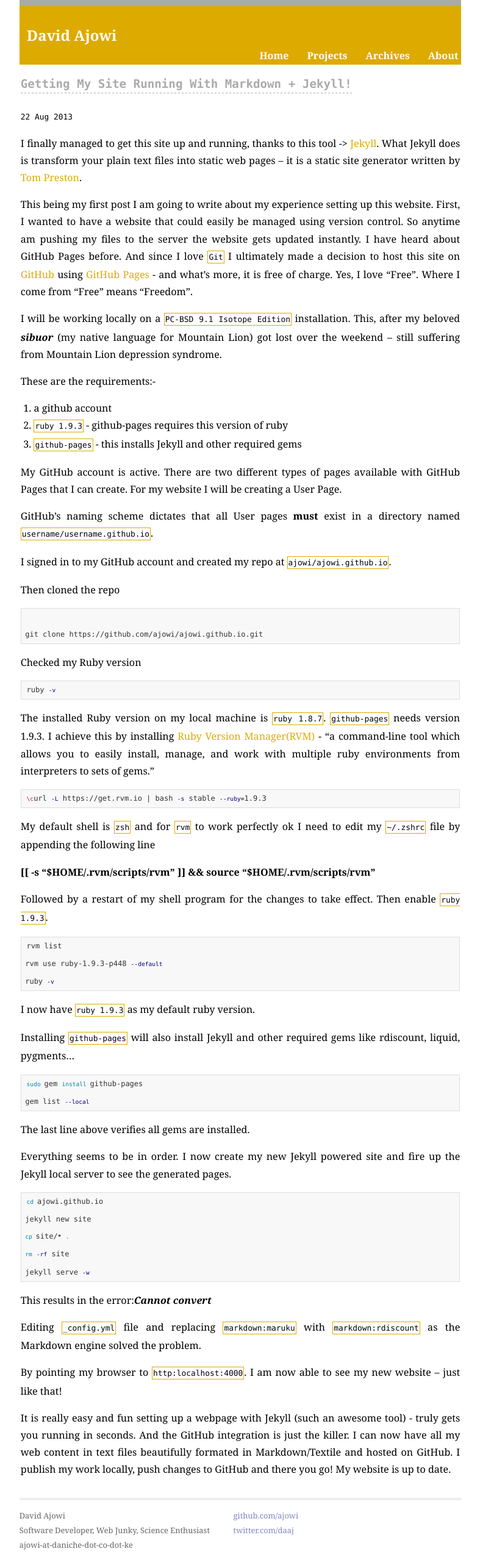
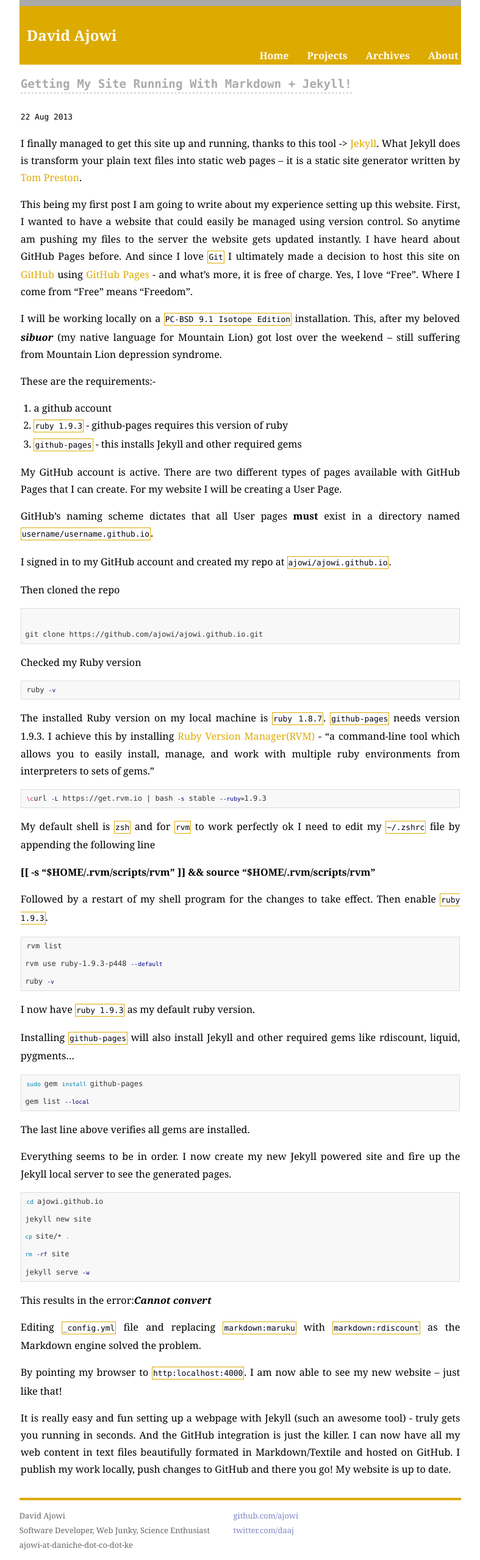
Before and after one commit to ajowi/ajowi.github.io, a Jekyll site: the page built from index.html, in a window 1280 px wide. Shown: the whole page at 61% size, without its empty margins (246-1033 px from the left). Built offline with Jekyll 4.4.1, drawn with Linux system fonts in a browser that asks for light colours; Markdown is read by kramdown in place of the engine named in the settings.

Commit message:
Changed footer border

```diff
--- a/css/main.css
+++ b/css/main.css
@@ -107,7 +107,7 @@
 .site .footer {
   font-size: 80%;
   color: #666;
-  border-top: 4px solid #eee;
+  border-top: 4px solid #da0;
   margin-top: 2em;
   overflow: hidden;
 }
```
